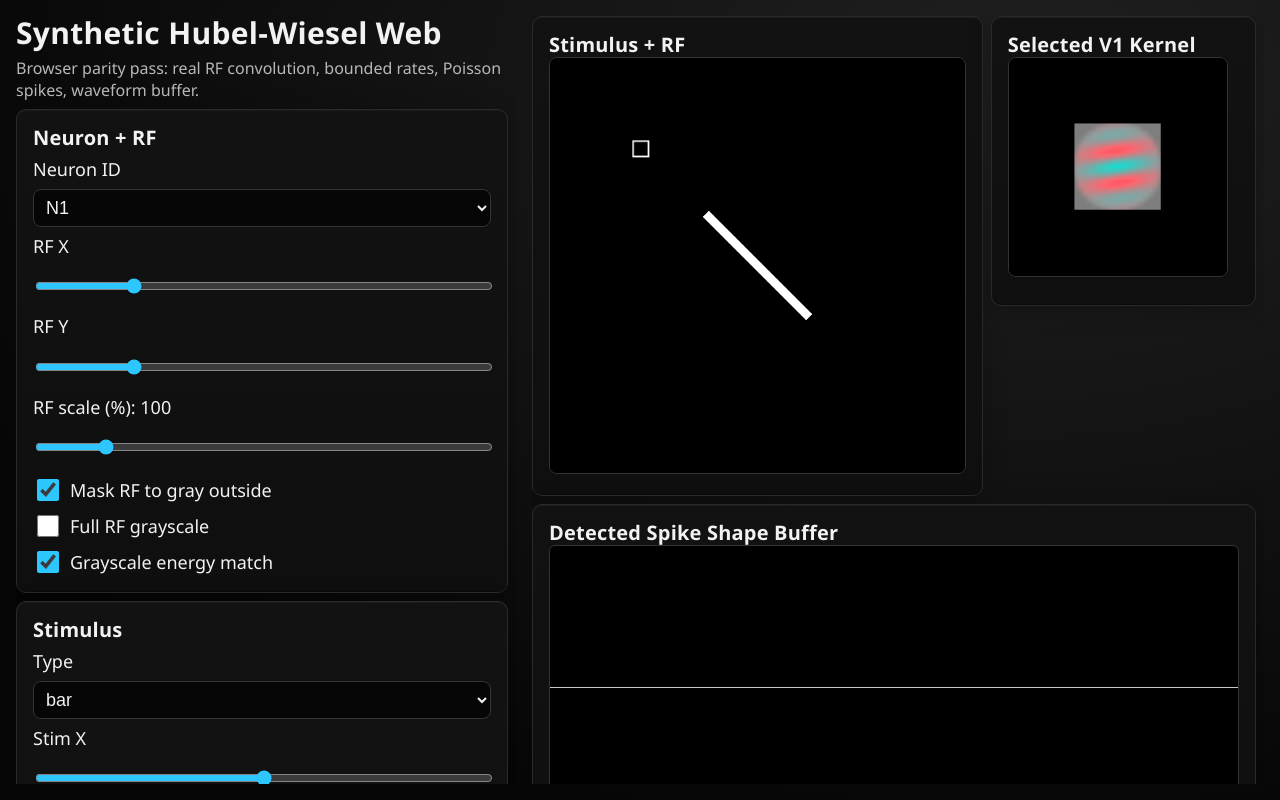
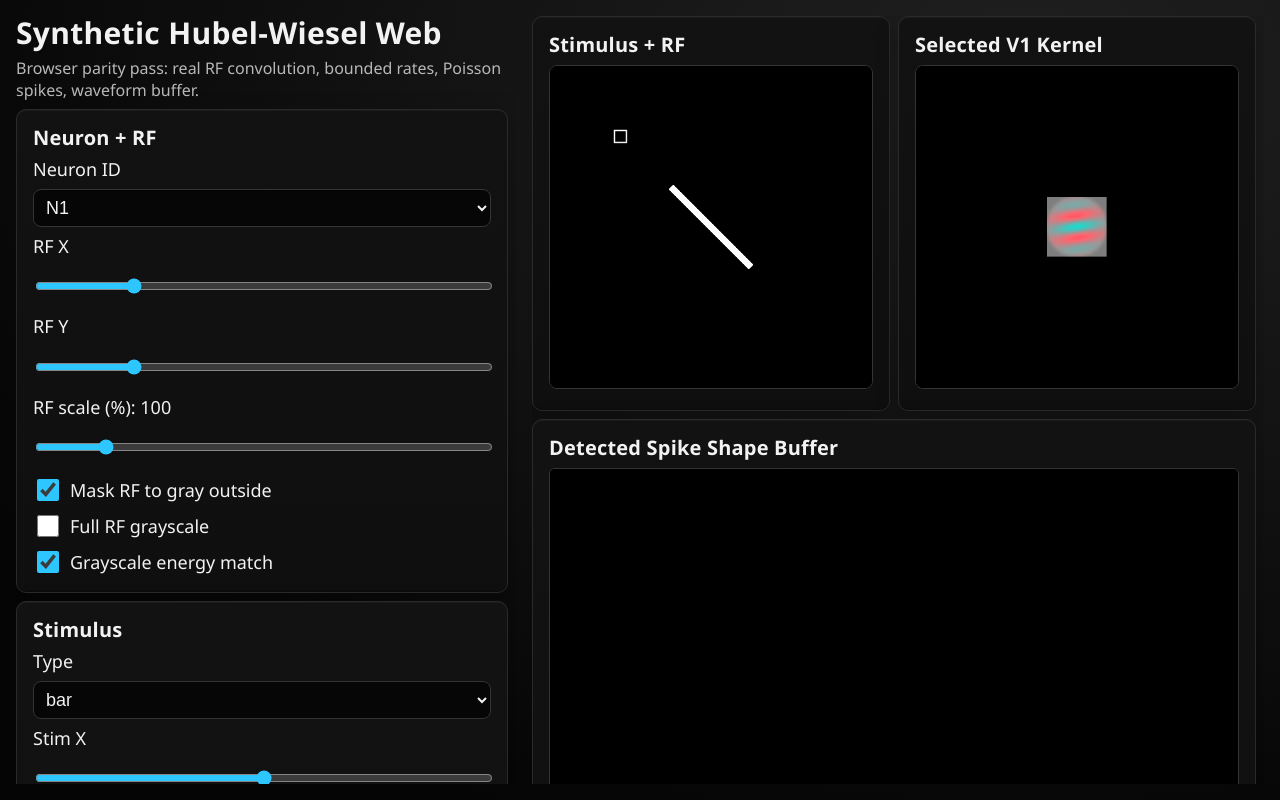
Before and after one commit to antonio-lozano/synthetic-huber-wiesel, a React (Vite) app in the folder web/gui_huber_wiesel_web/: page / in a window 1280 px wide. Built offline with nearby package versions, Linux system fonts and the light colour scheme.

Commit message:
web: sync traces, enlarge top panels, and support 10 neurons

```diff
--- a/web/gui_huber_wiesel_web/src/App.tsx
+++ b/web/gui_huber_wiesel_web/src/App.tsx
@@ -18,9 +18,9 @@ import {
 import { GratingAutoMode, ResponseMode, SimNeuron, StimulusColor, StimulusKind } from "./core/types";
 
 const CANVAS_SIZE = 512;
-const KERNEL_VIEW_SIZE = 240;
+const KERNEL_VIEW_SIZE = 512;
 const HISTORY_SEC = 12;
-const MAX_NEURONS = 5;
+const MAX_NEURONS = 10;
 
 type WaveBuffer = {
   tMs: number[];
@@ -74,10 +74,12 @@ function polylinePoints(
   height: number,
   yMax: number,
   margins: PlotMargins = { left: 0, right: 0, top: 0, bottom: 0 },
+  xStart?: number,
+  xEnd?: number,
 ): string {
   if (xs.length === 0 || ys.length === 0) return "";
-  const t0 = xs[0];
-  const t1 = xs[xs.length - 1];
+  const t0 = xStart ?? xs[0];
+  const t1 = xEnd ?? xs[xs.length - 1];
   const dt = Math.max(1e-6, t1 - t0);
   const innerW = Math.max(1, width - margins.left - margins.right);
   const innerH = Math.max(1, height - margins.top - margins.bottom);
@@ -92,17 +94,20 @@ function polylinePoints(
 
 function spikeLines(
   spikeTimes: number[],
-  tNow: number,
+  tStart: number,
+  tEnd: number,
   width: number,
-  height: number,
+  _height: number,
+  margins: PlotMargins = { left: 0, right: 0, top: 0, bottom: 0 },
 ): Array<{ x: number; y0: number; y1: number }> {
-  const tMin = tNow - HISTORY_SEC;
+  const innerW = Math.max(1, width - margins.left - margins.right);
+  const dt = Math.max(1e-6, tEnd - tStart);
   return spikeTimes
-    .filter((t) => t >= tMin)
+    .filter((t) => t >= tStart && t <= tEnd)
     .map((t) => ({
-      x: ((t - tMin) / Math.max(1e-6, HISTORY_SEC)) * width,
-      y0: 0,
-      y1: height,
+      x: margins.left + ((t - tStart) / dt) * innerW,
+      y0: margins.top,
+      y1: _height - margins.bottom,
     }));
 }
 
@@ -178,7 +183,7 @@ export default function App() {
   const [rateYMax, setRateYMax] = useState(120);
   const [fps, setFps] = useState(30);
   const [spikeBuffer, setSpikeBuffer] = useState(10);
-  const [spikeShapeYAbs, setSpikeShapeYAbs] = useState(1.6);
+  const [spikeShapeYAbs, setSpikeShapeYAbs] = useState(0.9);
   const [audioEnabled, setAudioEnabled] = useState(false);
   const [paused, setPaused] = useState(false);
 
@@ -208,6 +213,8 @@ export default function App() {
   const rateMargins: PlotMargins = { left: 70, right: 14, top: 12, bottom: 34 };
   const rateInnerW = rateSvgW - rateMargins.left - rateMargins.right;
   const rateInnerH = rateSvgH - rateMargins.top - rateMargins.bottom;
+  const traceTStart = hist.t.length > 0 ? hist.t[0] : Math.max(0, tNow - HISTORY_SEC);
+  const traceTEnd = hist.t.length > 1 ? hist.t[hist.t.length - 1] : traceTStart + 1.0 / Math.max(1, fps);
 
   function stopAudio(): void {
     try {
@@ -871,10 +878,12 @@ export default function App() {
         <section className="top-row">
           <section className="panel panel-stimulus">
             <h2>Stimulus + RF</h2>
+            <div className="panel-body">
               <canvas
                 ref={canvasRef}
                 width={CANVAS_SIZE}
                 height={CANVAS_SIZE}
+                className="media-canvas"
                 onMouseMove={(e) => {
                   if (e.buttons !== 1) return;
                   const rect = e.currentTarget.getBoundingClientRect();
@@ -882,31 +891,41 @@ export default function App() {
                   setCenterY(clamp(e.clientY - rect.top, 0, CANVAS_SIZE));
                 }}
               />
+            </div>
           </section>
 
           <section className="panel panel-kernel">
             <h2>Selected V1 Kernel</h2>
-            <canvas ref={kernelCanvasRef} width={KERNEL_VIEW_SIZE} height={KERNEL_VIEW_SIZE} className="kernel-canvas" />
+            <div className="panel-body">
+              <canvas
+                ref={kernelCanvasRef}
+                width={KERNEL_VIEW_SIZE}
+                height={KERNEL_VIEW_SIZE}
+                className="media-canvas kernel-canvas"
+              />
+            </div>
           </section>
 
           <section className="panel panel-wave">
             <h2>Detected Spike Shape Buffer</h2>
-            <svg viewBox="0 0 1000 240" className="plot">
-              <rect x={0} y={0} width={1000} height={240} fill="#000" />
-              <line x1={0} y1={120} x2={1000} y2={120} stroke="#ffffff" strokeWidth={1.2} opacity={0.95} />
+            <div className="panel-body">
+              <svg viewBox="0 0 1000 1000" className="plot top-plot">
+                <rect x={0} y={0} width={1000} height={1000} fill="#000" />
+                <line x1={0} y1={500} x2={1000} y2={500} stroke="#ffffff" strokeWidth={1.2} opacity={0.95} />
                 {activeNeurons.map((n, i) =>
                   hist.waves[i].map((w, j) => (
                     <polyline
                       key={`${n.id}-w-${j}`}
-                    points={waveformPolyline(w.tMs, w.amp, 1000, 240, -0.5, 2.0, spikeShapeYAbs)}
+                      points={waveformPolyline(w.tMs, w.amp, 1000, 1000, -0.5, 2.0, spikeShapeYAbs)}
                       fill="none"
                       stroke={NEURON_COLOR_HEX[n.color]}
-                    strokeWidth={1.2}
-                    opacity={0.8}
+                      strokeWidth={1.4}
+                      opacity={0.9}
                     />
                   )),
                 )}
               </svg>
+            </div>
           </section>
         </section>
 
@@ -975,7 +994,16 @@ export default function App() {
             {activeNeurons.map((n, i) => (
               <polyline
                 key={n.id}
-                points={polylinePoints(hist.t, hist.rates[i], rateSvgW, rateSvgH, ratePlotYMax, rateMargins)}
+                points={polylinePoints(
+                  hist.t,
+                  hist.rates[i],
+                  rateSvgW,
+                  rateSvgH,
+                  ratePlotYMax,
+                  rateMargins,
+                  traceTStart,
+                  traceTEnd,
+                )}
                 fill="none"
                 stroke={NEURON_COLOR_HEX[n.color]}
                 strokeWidth={2}
@@ -988,8 +1016,65 @@ export default function App() {
           <h2>Spikes Over Time</h2>
           <svg viewBox="0 0 1000 220" className="plot">
             <rect x={0} y={0} width={1000} height={220} fill="#000" />
+            <line
+              x1={rateMargins.left}
+              y1={rateMargins.top + rateInnerH}
+              x2={rateMargins.left + rateInnerW}
+              y2={rateMargins.top + rateInnerH}
+              stroke="#ffffff"
+              strokeWidth={1.5}
+            />
+            <line
+              x1={rateMargins.left}
+              y1={rateMargins.top}
+              x2={rateMargins.left}
+              y2={rateMargins.top + rateInnerH}
+              stroke="#ffffff"
+              strokeWidth={1.5}
+            />
+            {[0, 3, 6, 9, 12].map((tv) => {
+              const x = rateMargins.left + (tv / HISTORY_SEC) * rateInnerW;
+              return (
+                <g key={`sx-${tv}`}>
+                  <line x1={x} y1={rateMargins.top + rateInnerH} x2={x} y2={rateMargins.top + rateInnerH + 6} stroke="#ffffff" strokeWidth={1} />
+                  <text className="axis-tick" x={x} y={rateSvgH - 8} fill="#ffffff" textAnchor="middle">
+                    {tv.toString()}
+                  </text>
+                </g>
+              );
+            })}
+            {[0, 1].map((sv) => {
+              const y = rateMargins.top + (1 - sv) * rateInnerH;
+              return (
+                <g key={`sy-${sv}`}>
+                  <line x1={rateMargins.left - 6} y1={y} x2={rateMargins.left} y2={y} stroke="#ffffff" strokeWidth={1} />
+                  <text className="axis-tick" x={rateMargins.left - 10} y={y + 4} fill="#ffffff" textAnchor="end">
+                    {sv.toString()}
+                  </text>
+                </g>
+              );
+            })}
+            <text
+              className="axis-label"
+              x={rateMargins.left + rateInnerW / 2}
+              y={rateSvgH - 2}
+              fill="#ffffff"
+              textAnchor="middle"
+            >
+              Time (s)
+            </text>
+            <text
+              className="axis-label"
+              x={18}
+              y={rateMargins.top + rateInnerH / 2}
+              fill="#ffffff"
+              textAnchor="middle"
+              transform={`rotate(-90 18 ${rateMargins.top + rateInnerH / 2})`}
+            >
+              Spikes
+            </text>
             {activeNeurons.map((n, i) =>
-              spikeLines(hist.spikes[i], tNow, 1000, 220).map((ln, j) => (
+              spikeLines(hist.spikes[i], traceTStart, traceTEnd, 1000, 220, rateMargins).map((ln, j) => (
                 <line
                   key={`${n.id}-${j}`}
                   x1={ln.x}
--- a/web/gui_huber_wiesel_web/src/styles.css
+++ b/web/gui_huber_wiesel_web/src/styles.css
@@ -76,7 +76,7 @@ body,
 
 .top-row {
   display: grid;
-  grid-template-columns: minmax(0, 1.85fr) minmax(0, 0.82fr) minmax(0, 1.05fr);
+  grid-template-columns: repeat(3, minmax(0, 1fr));
   grid-template-areas: "stim kernel wave";
   gap: var(--space-1);
   align-items: start;
@@ -253,8 +253,8 @@ input[type="checkbox"]:hover {
 }
 
 canvas {
-  width: min(100%, 500px);
-  height: auto;
+  width: 100%;
+  height: 100%;
   border: 1px solid var(--border-1);
   border-radius: 8px;
   background: #000;
@@ -266,7 +266,7 @@ canvas:hover {
 }
 
 .kernel-canvas {
-  width: min(100%, 220px);
+  width: 100%;
 }
 
 .plot {
@@ -284,11 +284,23 @@ canvas:hover {
 
 .panel-kernel,
 .panel-wave {
-  min-height: 290px;
+  min-height: 0;
 }
 
-.panel-wave .plot {
-  height: 285px;
+.panel-body {
+  width: 100%;
+  aspect-ratio: 1 / 1;
+  margin-top: var(--space-1);
+}
+
+.media-canvas,
+.top-plot {
+  width: 100%;
+  height: 100%;
+}
+
+.panel-wave .plot.top-plot {
+  height: 100%;
 }
 
 text.axis-label {
@@ -303,7 +315,7 @@ text.axis-tick {
 
 @media (max-width: 1600px) {
   .top-row {
-    grid-template-columns: minmax(0, 1.7fr) minmax(0, 1fr);
+    grid-template-columns: minmax(0, 1fr) minmax(0, 1fr);
     grid-template-areas:
       "stim kernel"
       "wave wave";
```
Lines whose indentation alone changed are shown as unchanged.
